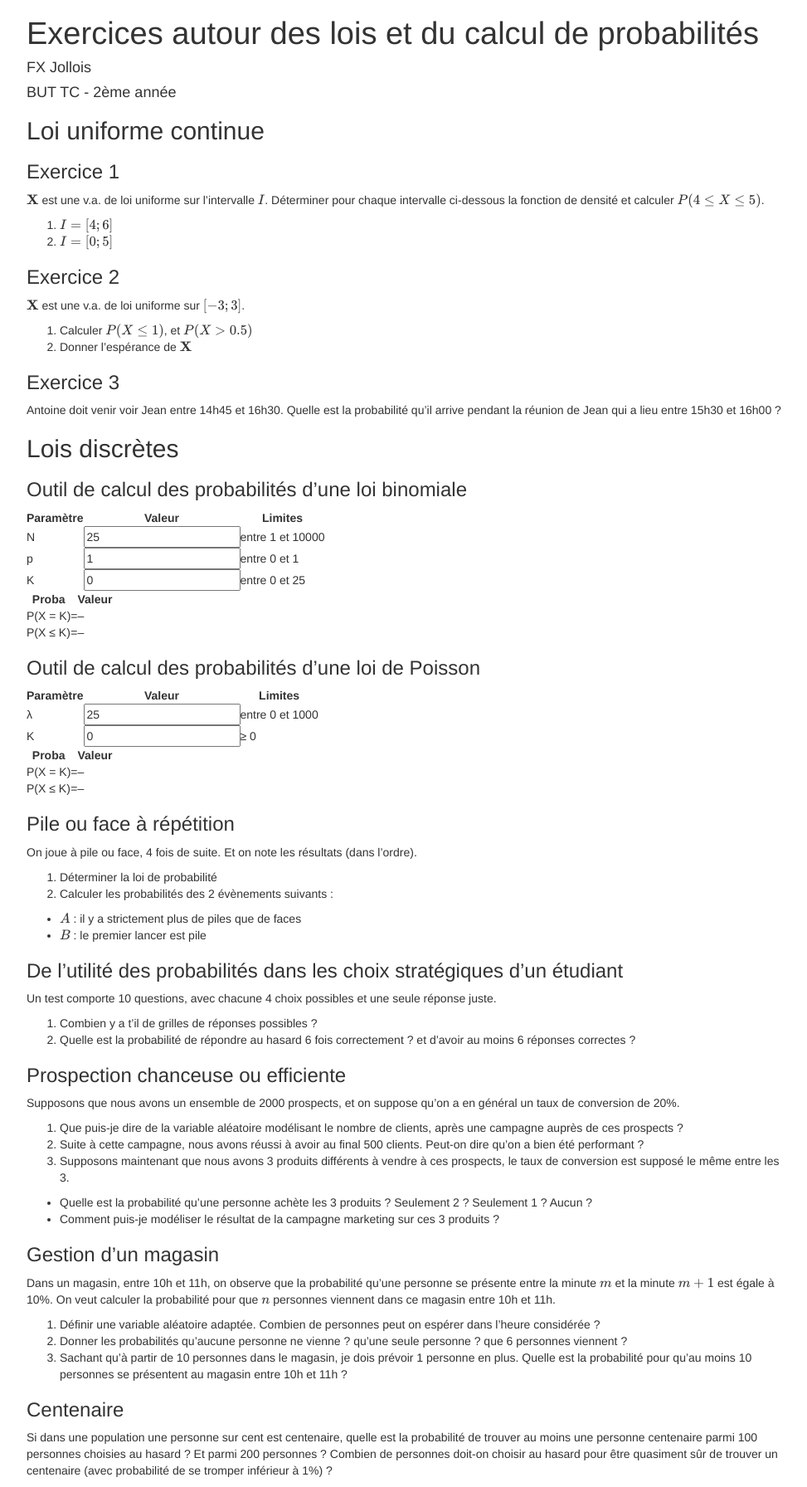
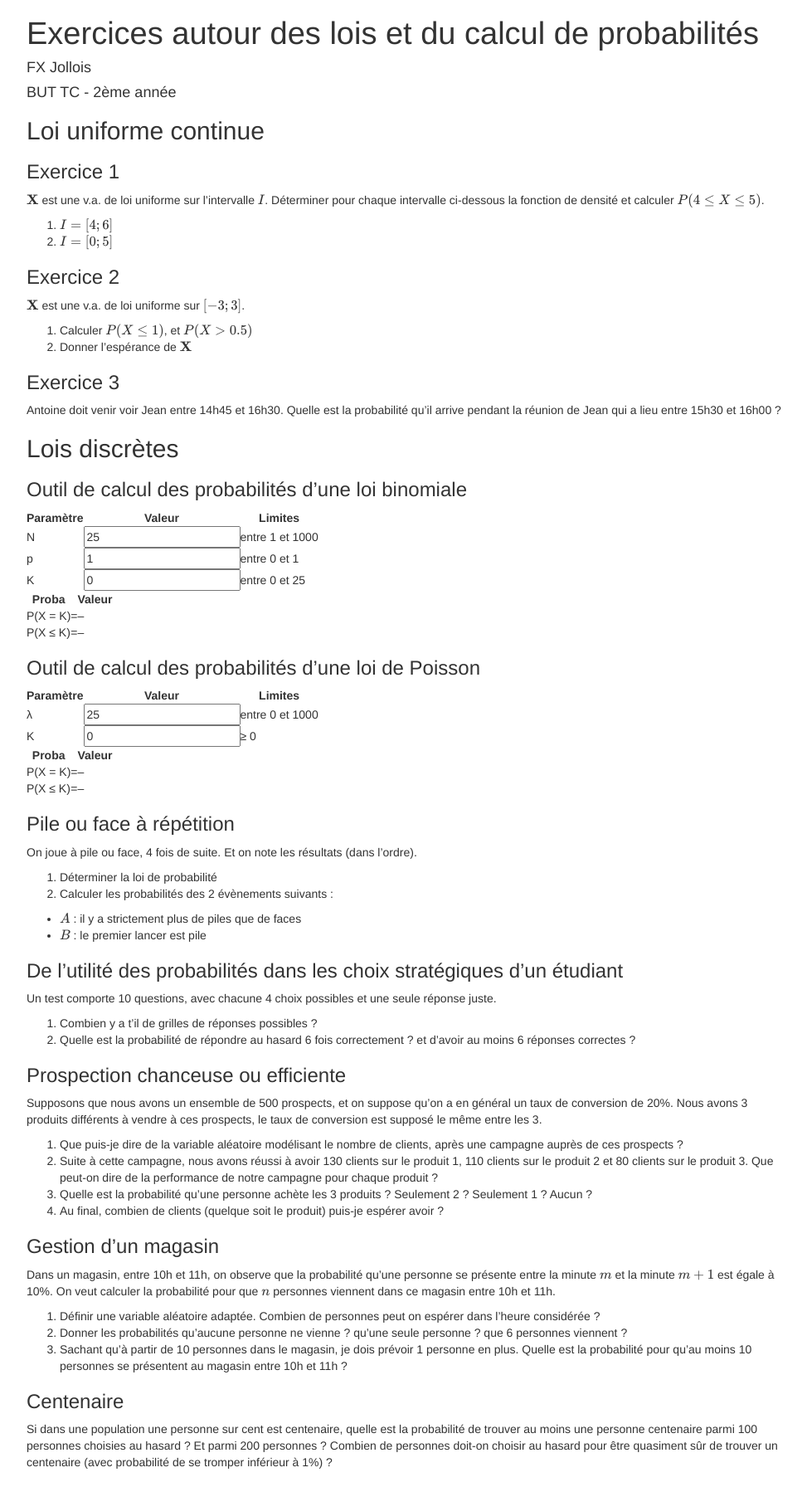
Before and after one commit to fxjollois/cours-2022-2023, a Jekyll site: the page tc-stats-probas/StatsProbas_TC2A_TD3.html, which Jekyll copies as it is, in a window 1280 px wide. Shown: the whole page at 83% size, without its empty margins (153-1126 px from the left). Built offline with Jekyll 4.4.1, drawn with Linux system fonts in a browser that asks for light colours; formulas are drawn with MathJax 3.

Commit message:
tc stat séance 3 modif (encore)

```diff
--- a/tc-stats-probas/StatsProbas_TC2A_TD3.html
+++ b/tc-stats-probas/StatsProbas_TC2A_TD3.html
@@ -448,7 +448,7 @@ function arrondi(x, d){
 function maj(){
     N = parseInt(document.getElementById('entN').value);
     N = Math.max(N,1);
-    N = Math.min(N,10000);
+    N = Math.min(N,1000);
     document.getElementById('entN').value = N;
     document.getElementById('nbN').innerHTML = N;
     p = parseFloat(document.getElementById('entp').value);
@@ -483,7 +483,7 @@ N
 <input id="entN" value="25" onChange="maj();">
 </td>
 <td>
-entre 1 et 10000
+entre 1 et 1000
 </td>
 </tr>
 <tr>
@@ -678,23 +678,22 @@ seule réponse juste.</p>
 </div>
 <div id="prospection-chanceuse-ou-efficiente" class="section level3">
 <h3>Prospection chanceuse ou efficiente</h3>
-<p>Supposons que nous avons un ensemble de 2000 prospects, et on suppose
-qu’on a en général un taux de conversion de 20%.</p>
+<p>Supposons que nous avons un ensemble de 500 prospects, et on suppose
+qu’on a en général un taux de conversion de 20%. Nous avons 3 produits
+différents à vendre à ces prospects, le taux de conversion est supposé
+le même entre les 3.</p>
 <ol style="list-style-type: decimal">
 <li>Que puis-je dire de la variable aléatoire modélisant le nombre de
 clients, après une campagne auprès de ces prospects ?</li>
-<li>Suite à cette campagne, nous avons réussi à avoir au final 500
-clients. Peut-on dire qu’on a bien été performant ?</li>
-<li>Supposons maintenant que nous avons 3 produits différents à vendre à
-ces prospects, le taux de conversion est supposé le même entre les
-3.</li>
-</ol>
-<ul>
+<li>Suite à cette campagne, nous avons réussi à avoir 130 clients sur le
+produit 1, 110 clients sur le produit 2 et 80 clients sur le produit 3.
+Que peut-on dire de la performance de notre campagne pour chaque produit
+?</li>
 <li>Quelle est la probabilité qu’une personne achète les 3 produits ?
 Seulement 2 ? Seulement 1 ? Aucun ?</li>
-<li>Comment puis-je modéliser le résultat de la campagne marketing sur
-ces 3 produits ?</li>
-</ul>
+<li>Au final, combien de clients (quelque soit le produit) puis-je
+espérer avoir ?</li>
+</ol>
 <!--
 Supposons un enseignant de statistiques $\mathbf{J}$ ayant un groupe de rock[[*]](https://sites.google.com/view/rusthead) et se produit à un concert $\mathbf{C}$ dans un bar à Cherbourg. On considère qu'un.e étudiant.e $\mathbf{E}$ a une probabilité de sortir le soir égale à $.5$, et a une probabilité de $.5$ d'aller dans le bar où se produit le groupe.
 
```
Also changed, not shown: tc-stats-probas/StatsProbas_TC2A_TD3.Rmd (+4 -5 lines).
